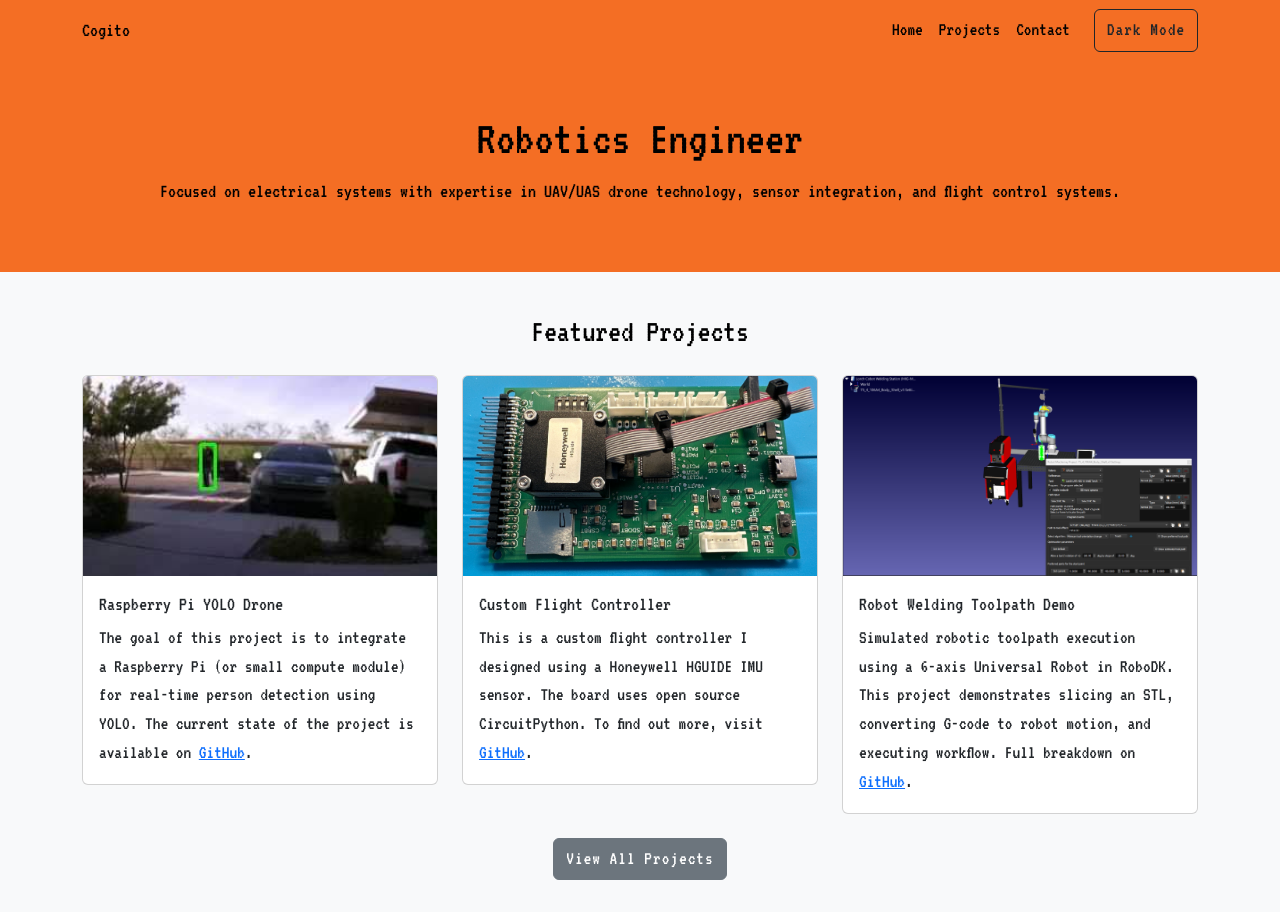
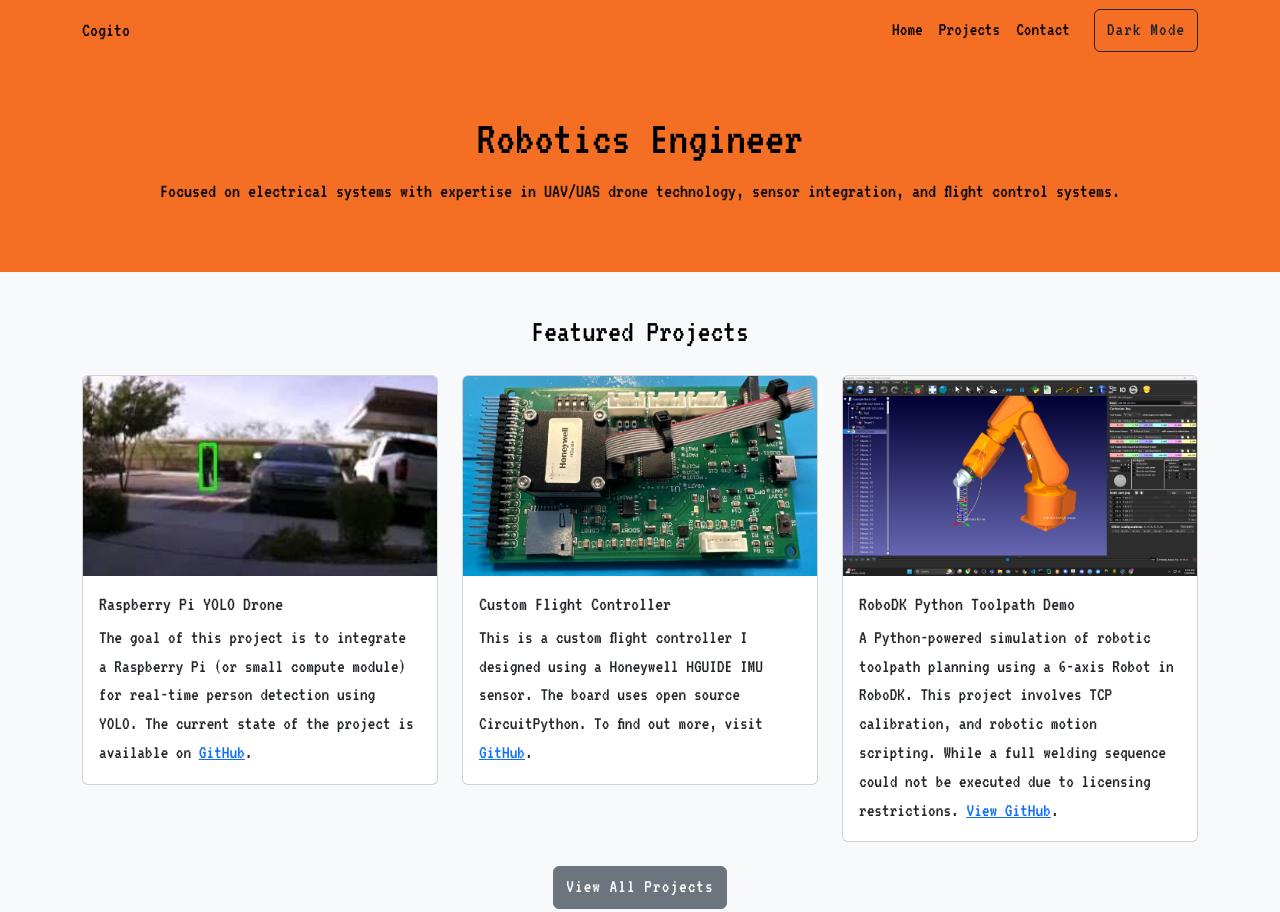
Before and after one commit to jhherre3/jhherre3.github.io, a plain HTML site: page index.html in a window 1280 px wide. Shown: the top 912 px of the page. Drawn offline with nearby package versions, Linux system fonts and the light colour scheme.

Commit message:
Update index.html

```diff
--- a/index.html
+++ b/index.html
@@ -159,15 +159,14 @@
         </div>
 
         <!-- Project 3 -->
-<!-- Project 3 (Welding Toolpath Demo) -->
+<!-- Project 3 (Updated RoboDK Toolpath Demo with Spiral Thumbnail) -->
 <div class="col-md-4">
   <div class="card">
-    <img src="cobotweldingsetup2.png" class="card-img-top" alt="Cobot Welding Simulation" />
+    <img src="spiral.png" class="card-img-top" alt="RoboDK Python Toolpath Simulation" />
     <div class="card-body">
-      <h5 class="card-title">Robot Welding Toolpath Demo</h5>
+      <h5 class="card-title">RoboDK Python Toolpath Demo</h5>
       <p class="card-text">
-        Simulated robotic toolpath execution using a 6-axis Universal Robot in RoboDK. This project demonstrates slicing an STL, converting G-code to robot motion, and executing workflow. Full breakdown on
-        <a href="https://github.com/jhherre3/Robot_Toolpath_Demo" target="_blank">GitHub</a>.
+        A Python-powered simulation of robotic toolpath planning using a 6-axis Robot in RoboDK. This project involves TCP calibration, and robotic motion scripting. While a full welding sequence could not be executed due to licensing restrictions. <a href="https://github.com/jhherre3/Robot_Toolpath_Demo" target="_blank">View GitHub</a>.
       </p>
     </div>
   </div>
```
